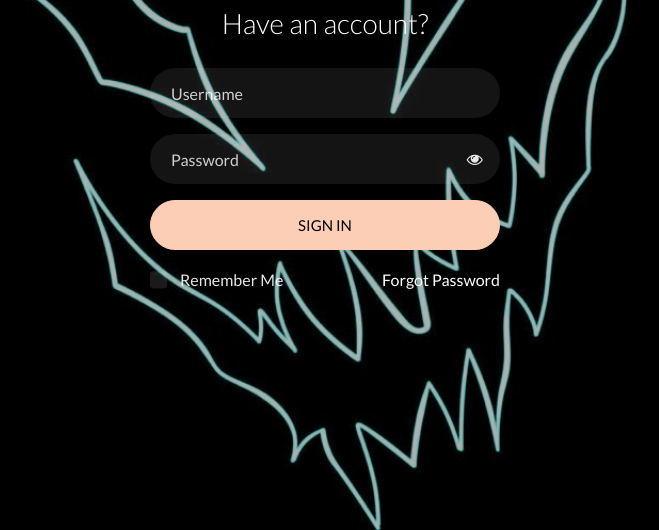
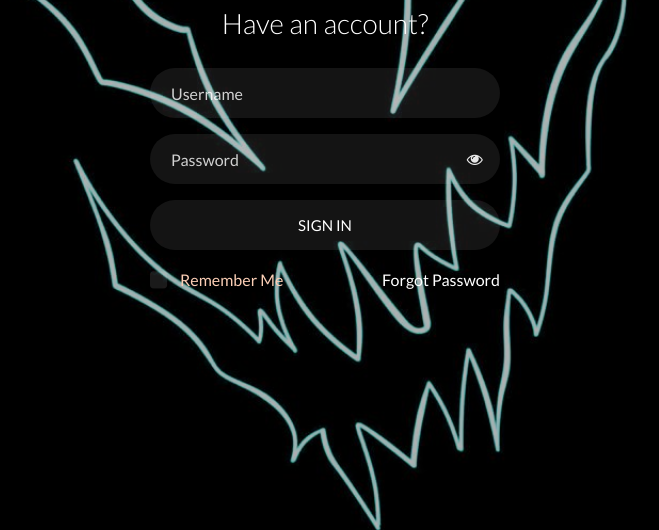
Before and after one commit to NevermoreKatana/Souls-of-Stockholm, a Flask app: page /login in a window 1280 px wide. Shown: the part 270-800 px from the top of the page, without its empty margins (315-974 px from the left). Run offline with Flask 3, Linux system fonts and the light colour scheme; some libraries are stand-ins or nearby versions.

Commit message:
update css

```diff
--- a/stockholm_souls/templates/user/index.html
+++ b/stockholm_souls/templates/user/index.html
@@ -53,13 +53,13 @@
 	              <span toggle="#password-field" class="fa fa-fw fa-eye field-icon toggle-password"></span>
 	            </div>
 	            <div class="form-group">
-	            	<button type="submit" class="form-control btn btn-primary submit px-3">Sign In</button>
+	            	<button type="submit" class="form-control btn btn-primary-light submit px-3">Sign In</button>
 	            </div>
 	            <div class="form-group d-md-flex">
 	            	<div class="w-50">
-		            	<label class="checkbox-wrap checkbox-primary-light">Remember Me
+		            	<label class="checkbox-wrap checkbox-primary">Remember Me
 									  <input type="checkbox" >
-									  <span class="checkmark"></span>
+									  <span class="checkmark" ></span>
 									</label>
 								</div>
 								<div class="w-50 text-md-right">
```
